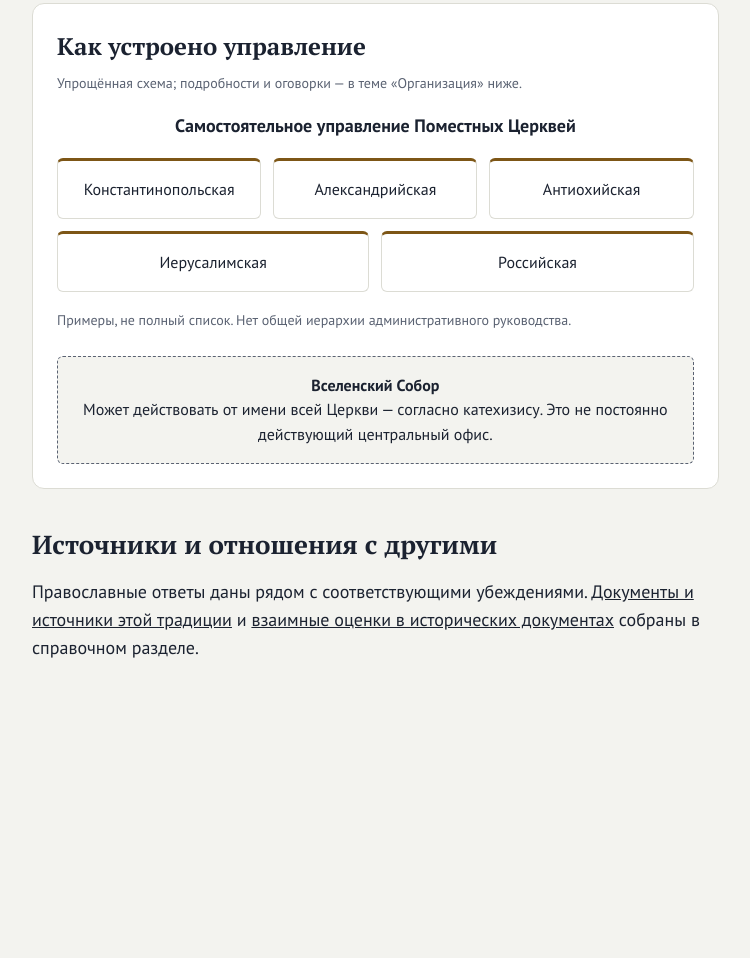
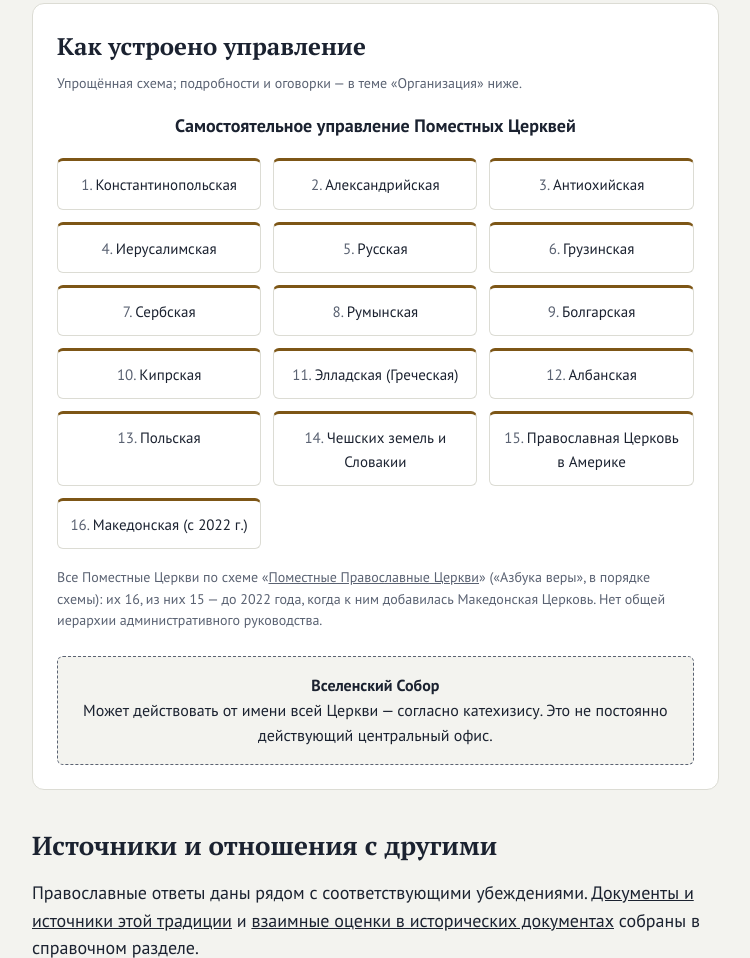
Before and after one commit to vil4max/scripture-science, an Astro site: page /scripture-science/orthodoxy in a window 1280 px wide. Shown: the part 7949-8907 px from the top of the page, without its empty margins (260-1010 px from the left). Before the commit the page ends 8693 px from the top, so only its background shows below. Built offline with nearby package versions, Linux system fonts and the light colour scheme; Astro itself is replaced by a stand-in of ours.

Commit message:
feat(orthodoxy): list every Local Orthodox Church in the governance scheme
The owner noted that the scheme showed five Local Churches as examples
while there are fifteen.

The scheme now numbers all the Churches of the Azbyka scheme "Local Orthodox
Churches" in its order, in a three-column grid. Azbyka counts sixteen: the
fifteen up to 2022 plus the Macedonian Orthodox Church, recognised in
2022; the caption says so and links the source, since the page states
sixteen, not fifteen.

Validation: PATH=/opt/homebrew/opt/node/bin:$PATH npm run verify (Node
26.8.2) exited 0: 142/142 tests; checked the scheme in the browser.

```diff
--- a/src/components/GovernanceDiagram.astro
+++ b/src/components/GovernanceDiagram.astro
@@ -6,13 +6,19 @@ const { tradition } = Astro.props;
 const entry = (await getOrderedMatrix()).find((t) => t.id === tradition);
 const position = entry?.data.positions.find((p) => p.topic === 'organisation');
 const supported = ['orthodoxy','jw'].includes(tradition);
+// The order of the Azbyka scheme (https://azbyka.ru/shemy/pomestnye-pravoslavnye-cerkvi.shtml, 2026-10-01).
+const LOCAL_CHURCHES = [
+  'Константинопольская', 'Александрийская', 'Антиохийская', 'Иерусалимская', 'Русская', 'Грузинская', 'Сербская', 'Румынская',
+  'Болгарская', 'Кипрская', 'Элладская (Греческая)', 'Албанская', 'Польская', 'Чешских земель и Словакии', 'Православная Церковь в Америке',
+  'Македонская (с 2022 г.)',
+];
 ---
 {supported && position && <figure class="governance">
   <figcaption><strong>Как устроено управление</strong><span>Упрощённая схема; подробности и оговорки — в теме «Организация» ниже.</span></figcaption>
   {tradition === 'orthodoxy' ? <>
     <p class="principle">Самостоятельное управление Поместных Церквей</p>
-    <ul class="churches">{['Константинопольская','Александрийская','Антиохийская','Иерусалимская','Российская'].map((name) => <li>{name}</li>)}</ul>
-    <p class="note">Примеры, не полный список. Нет общей иерархии административного руководства.</p>
+    <ol class="churches numbered">{LOCAL_CHURCHES.map((name) => <li>{name}</li>)}</ol>
+    <p class="note">Все Поместные Церкви по схеме «<a href="https://azbyka.ru/shemy/pomestnye-pravoslavnye-cerkvi.shtml" target="_blank" rel="noopener noreferrer">Поместные Православные Церкви</a>» («Азбука веры», в порядке схемы): их 16, из них 15 — до 2022 года, когда к ним добавилась Македонская Церковь. Нет общей иерархии административного руководства.</p>
     <div class="council"><strong>Вселенский Собор</strong><br/>Может действовать от имени всей Церкви — согласно катехизису. Это не постоянно действующий центральный офис.</div>
   </> : <>
     <div class="council"><strong>Руководящий совет</strong><br/>Руководство деятельностью во всём мире</div>
@@ -26,6 +32,9 @@ const supported = ['orthodoxy','jw'].includes(tradition);
   .governance { max-width: 880px; margin: 0; padding: 24px; border: 1px solid var(--line); border-radius: 12px; background: var(--surface); }
   figcaption strong { font-family: 'PT Serif',serif; font-size: 24px; } figcaption span { display: block; font-size: 14px; color: var(--muted); margin-top: 8px; }
   .principle { text-align: center; font-weight: 700; } .churches { list-style: none; padding: 0; display: flex; flex-wrap: wrap; justify-content: center; gap: 12px; }
+  .churches.numbered { counter-reset: church; display: grid; grid-template-columns: repeat(3, minmax(0, 1fr)); }
+  .churches.numbered li { counter-increment: church; padding: 12px 10px; font-size: 15px; }
+  .churches.numbered li::before { content: counter(church) ". "; color: var(--muted); }
   .churches li { flex: 1 1 160px; padding: 16px; border: 1px solid var(--line); border-top: 3px solid var(--focus); border-radius: 6px; text-align: center; font-size: 16px; }
   .council { text-align: center; background: var(--bg); padding: 16px; border: 1px dashed var(--muted); border-radius: 6px; margin-top: 24px; font-size: 16px; }
   .connector { text-align: center; font-size: 28px; margin: 4px; } .note { font-size: 14px; color: var(--muted); }
```
